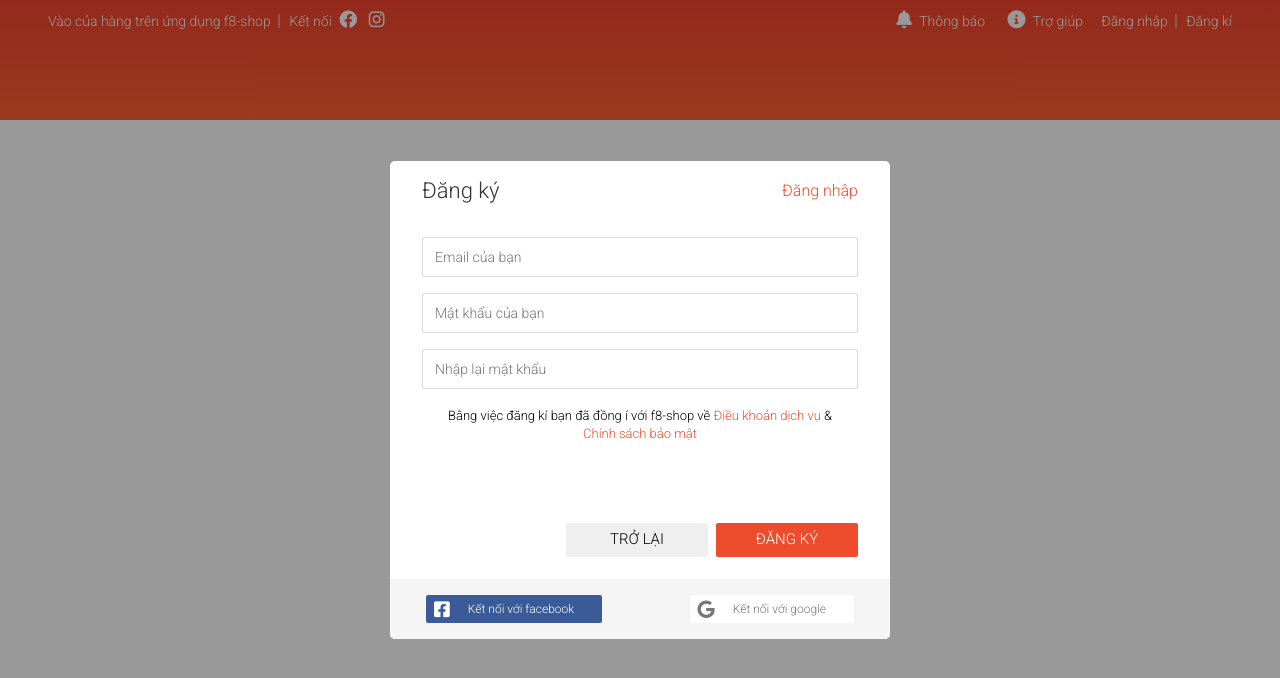
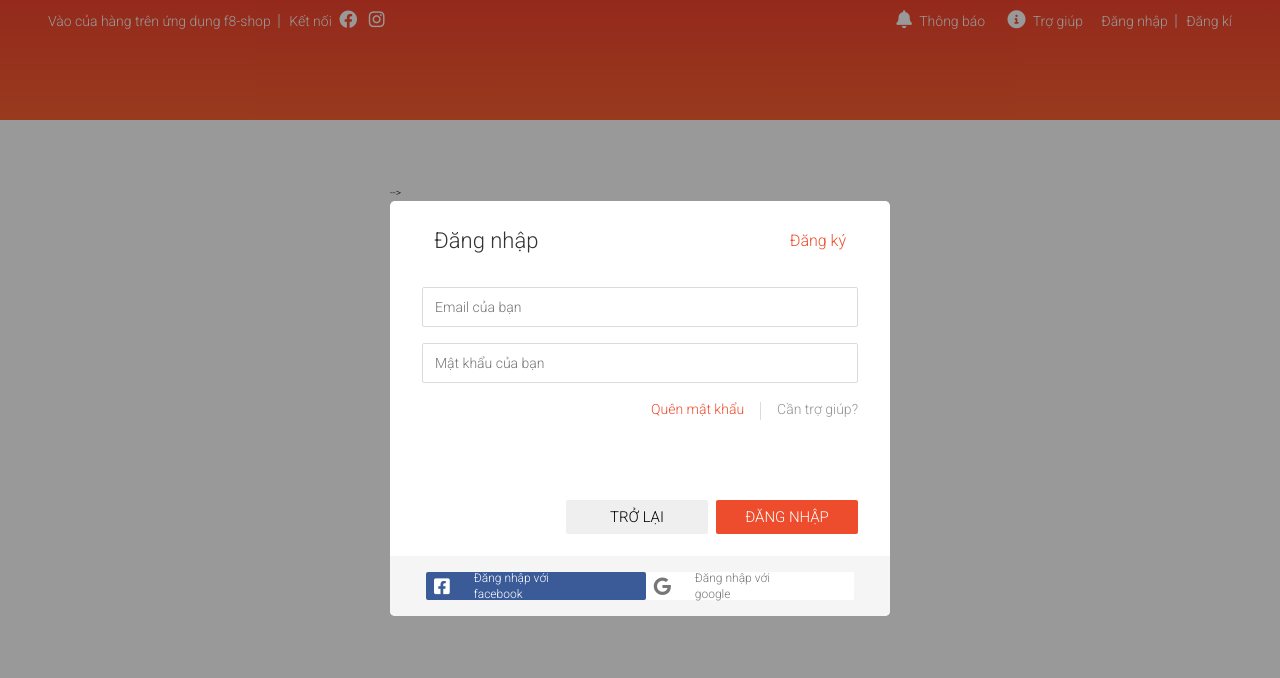
Before and after one commit to quan44652/shopee, a plain HTML site: page index.html in a window 1280 px wide. Drawn offline with nearby package versions, Linux system fonts and the light colour scheme.

Commit message:
end form

```diff
--- a/assets/css/base.css
+++ b/assets/css/base.css
@@ -44,6 +44,16 @@
      }
  }
 
+ @keyframes growth {
+     from {
+         transform: scale(var(--growth-from));
+     }
+
+     to {
+         transform: scale(var(--growth-to));
+     }
+ }
+
 
  /* Modal  */
 
@@ -54,6 +64,7 @@
      bottom: 0;
      left: 0;
      display: flex;
+     animation: fadeIn linear 0.1s;
  }
 
  .modal__overlay {
@@ -64,10 +75,12 @@
  }
 
  .modal__body {
+     --growth-from: 0.7;
+     --growth-to: 1;
      margin: auto;
      position: relative;
      z-index: 1;
-     /* background-color: var(--white-color); */
+     animation: growth linear 0.1s;
  }
 
  /* button styles */
@@ -85,6 +98,7 @@
      display: flex;
      align-items: center;
      justify-content: center;
+     line-height: 1.6rem;
  }
 
  .btn.btn--normal:hover {
--- a/assets/css/main.css
+++ b/assets/css/main.css
@@ -254,6 +254,8 @@
     display: flex;
 align-items: center;
 justify-content: space-between;
+padding: 0 12px;
+margin-top: 10px;
 }
 
 .auth-form__heading {
@@ -340,10 +342,32 @@ justify-content: space-between;
 
 .auth-form__socials-icon,
 .auth-form__socials--facebook {
-    margin-right: 18px;
+
 }
 
 
 .auth-form__socials-title {
+ margin: 0 24px;
+}
 
+.auth-form__help {
+    display: flex;
+    justify-content: flex-end;
 }
+
+.auth-form__help-link {
+    text-decoration: none;
+    font-size: 1.4rem;
+    color: #939393;
+}
+
+.auth-form__separate {
+    display: block;
+    height: 18px;
+    margin: 1px 16px 0  ;
+    border-left: 1px solid var(--border-color);
+}
+
+.auth-form__help-forgot {
+    color: var(--primary-color);
+}
--- a/index.html
+++ b/index.html
@@ -114,6 +114,8 @@
                         </li>
                     </ul>
                 </nav>
+
+
             </div>
         </header>
 
@@ -125,14 +127,14 @@
 
         </footer>
     </div>
-    <!--Modal  layout-->
+    <!-- Modal  layout -->
     <div class="modal">
         <div class="modal__overlay">
 
         </div>
-        <div class="modal__body">
-            <!-- Authen- form -->
-            <div class="auth-form">
+        <div class="modal__body"> -->
+            <!-- Register- form -->
+            <!-- <div class="auth-form">
                 <div class="auth-form__container">
                     <div class="auth-form__header">
                         <h3 class="auth-form__heading">Đăng ký</h3>
@@ -176,7 +178,55 @@
 
                     </a>
                 </div>
+            </div> -->
+
+
+            <!-- login form -->
+          <div class="auth-form">
+                <div class="auth-form__container">
+                    <div class="auth-form__header">
+                        <h3 class="auth-form__heading">Đăng nhập</h3>
+                        <span class="auth-form_switch-btn">Đăng ký </span>
+                    </div>
+
+                    <div class="auth-form__form">
+                        <div class="auth-form__group">
+                            <input type="text" class="auth-form__input" placeholder="Email của bạn">
+                        </div>
+                        <div class="auth-form__group">
+                            <input type="password" class="auth-form__input" placeholder="Mật khẩu của bạn">
+                        </div>
+
+                    </div>
+
+                    <div class="auth-form__aside">
+                        <div class="auth-form__help">
+                            <a href="" class="auth-form__help-link auth-form__help-forgot">Quên mật khẩu</a>
+                            <span class="auth-form__separate"></span>
+                            <a href="" class="auth-form__help-link">Cần trợ giúp?</a>
+                        </div>
+                    </div>
+
+                    <div class="auth-form__controls">
+                        <button class="btn btn--normal auth-form__control-back">TRỞ LẠI</button>
+                        <button class="btn btn--primary">ĐĂNG NHẬP</button>
+                    </div>
+                </div>
+
+                <div class="auth-form__socials">
+                    <a href="" class="auth-form__socials--facebook btn btn--size-s btn--width-icon">
+                        <i class="auth-form__socials-icon fa-brands fa-facebook-square"></i>
+                        <span class="auth-form__socials-title">Đăng nhập với facebook</span>
+                    </a>
+                    <a href="" class="auth-form__socials--google btn btn--size-s btn--width-icon">
+                        <i class="auth-form__socials-icon fa-brands fa-google"></i>
+                       <span class="auth-form__socials-title">Đăng nhập với google</span>
+
+                    </a>
+                </div>
             </div>
+
+
         </div>
     </div>
 </body>
```
